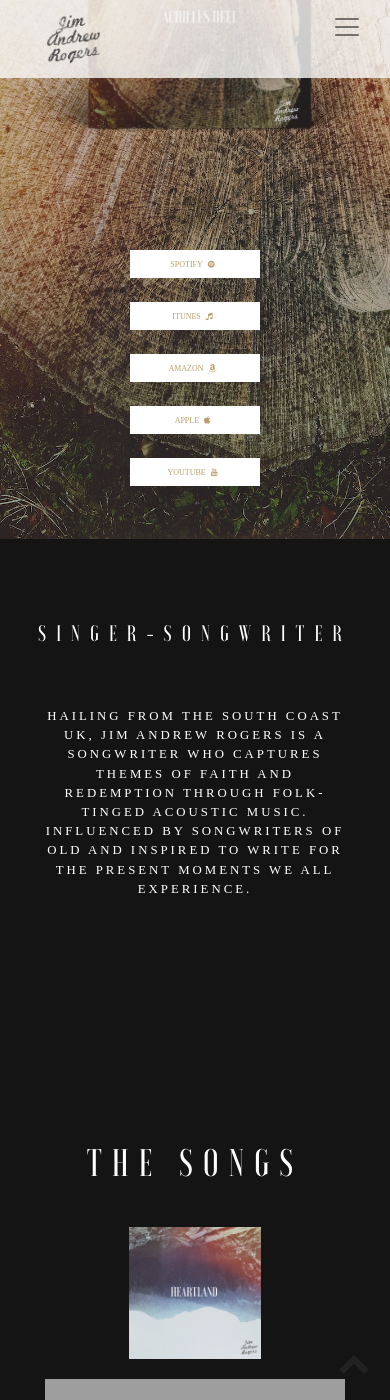
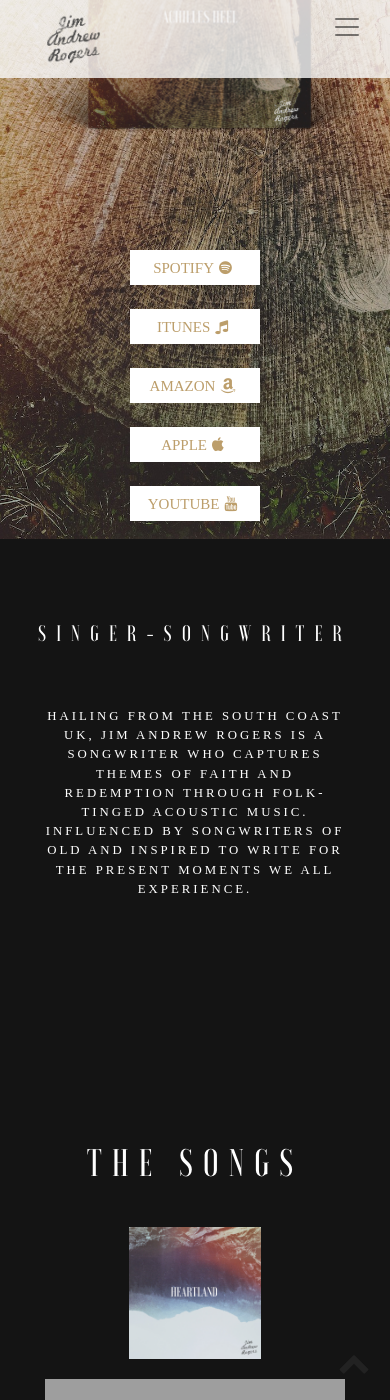
Before and after one commit to JimRogers/jimandrewrogers, a Jekyll site: the page built from index.md, in a window 390 px wide and 1400 px high, scrolled down 211 px. Built offline with Jekyll 4.4.1, drawn with Linux system fonts in a browser that asks for light colours; comment, search, counter and statistics services are not loaded; grey boxes are pictures that could not be loaded.

Commit message:
Add stying on mobile buttons

```diff
--- a/css/style.css
+++ b/css/style.css
@@ -523,6 +523,9 @@ header {
 	width:130px;
 	padding:5px;
 }
+.tf-btn a {
+	font-size:15px;
+}
 .blog-home {
 	width:100%;
 }
```
